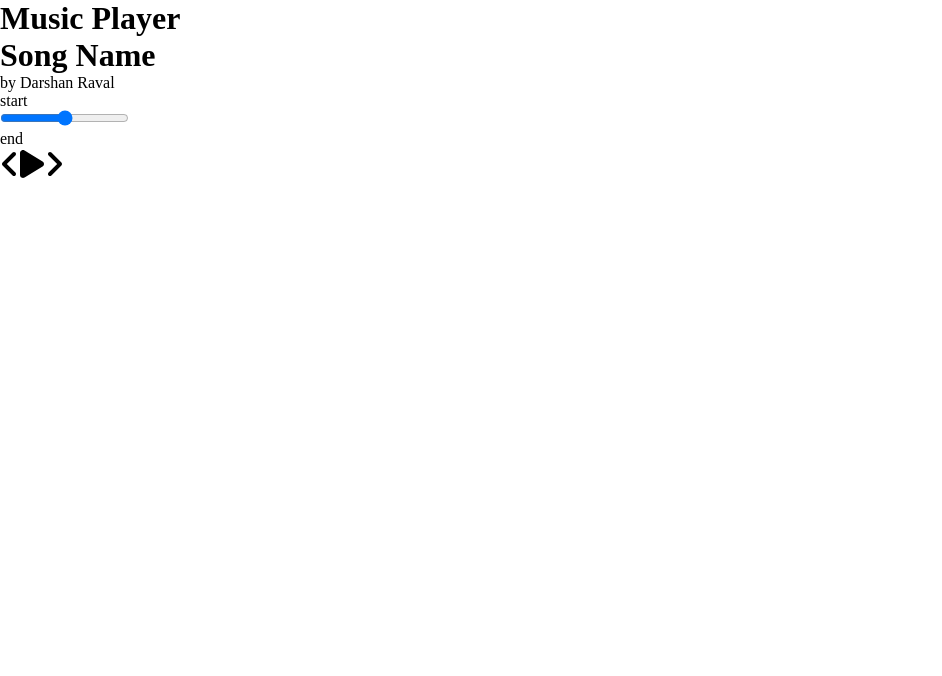
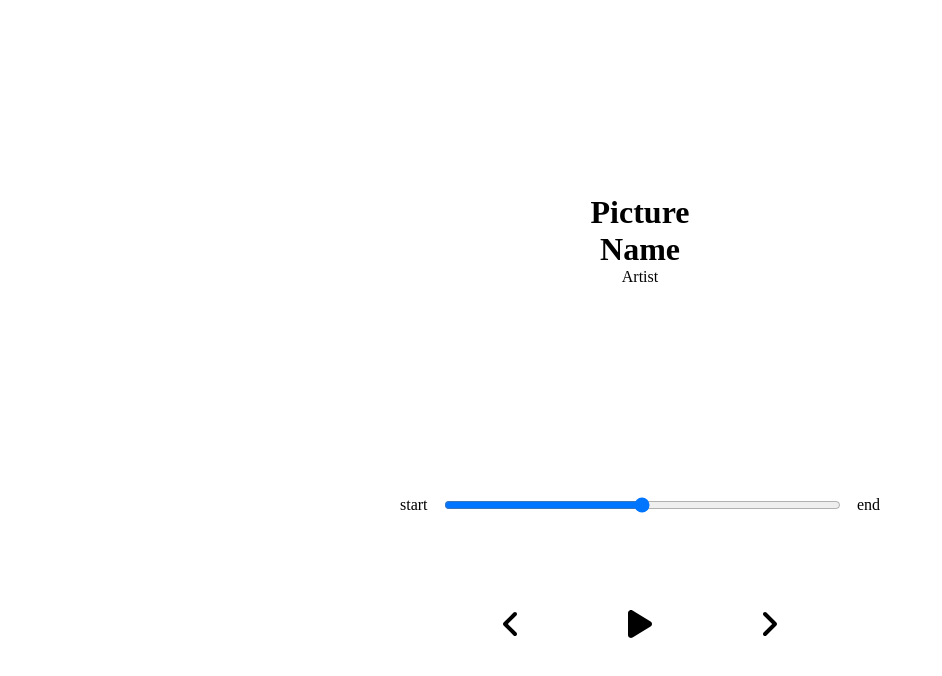
Before and after one commit to Ruchiket100/music-player-react, a React (Create React App) app: page / in a window 1280 px wide. Shown: the top 676 px of the page, without its empty margins (0-942 px from the left). Built offline with nearby package versions, Linux system fonts and the light colour scheme.

Commit message:
css added

```diff
--- a/src/App.js
+++ b/src/App.js
@@ -7,7 +7,6 @@ import Player from './components/Player';
 function App() {
   return(
     <div>
-      <h1>Music Player</h1>
       <Song/>
       <Player/>
     </div>
--- a/src/components/Song.js
+++ b/src/components/Song.js
@@ -2,9 +2,10 @@ import React from 'react'
 
 const Song = ()=>{
     return(
-        <div>
-            <h1>Song Name</h1>
-            <p>by Darshan Raval</p>
+        <div className="song-container">
+            <h1>Picture</h1>
+            <h1>Name</h1>
+            <p>Artist</p>
         </div>
     )
 }
--- a/src/styles/_player.scss
+++ b/src/styles/_player.scss
@@ -0,0 +1,33 @@
+.player-container{
+    min-height: 20vh;
+    display: flex;
+    align-items: center;
+    justify-content: space-between;
+    flex-direction: column;
+
+    .time-control{
+        display: flex;
+        width: 40%;
+        justify-content: center;
+        align-items: center;
+
+        input{
+            width: 100%;
+            padding: 1rem 2rem;
+        }
+        p{
+            padding: 1rem;
+        }
+    }
+
+    .play-control{
+        display: flex;
+        width: 30%;
+        justify-content: space-around;
+        align-items: center;
+
+        svg{
+            cursor: pointer;
+        }
+    }
+}
--- a/src/styles/_song.scss
+++ b/src/styles/_song.scss
@@ -0,0 +1,7 @@
+.song-container{
+    display: flex;
+    align-items: center;
+    justify-content: center;
+    flex-direction: column;
+    min-height: 60vh;
+}
```
Also changed, not shown: src/components/input.js (deleted, +0 -18 lines), src/components/todo.js (deleted, +0 -13 lines), src/utils.js (added).
